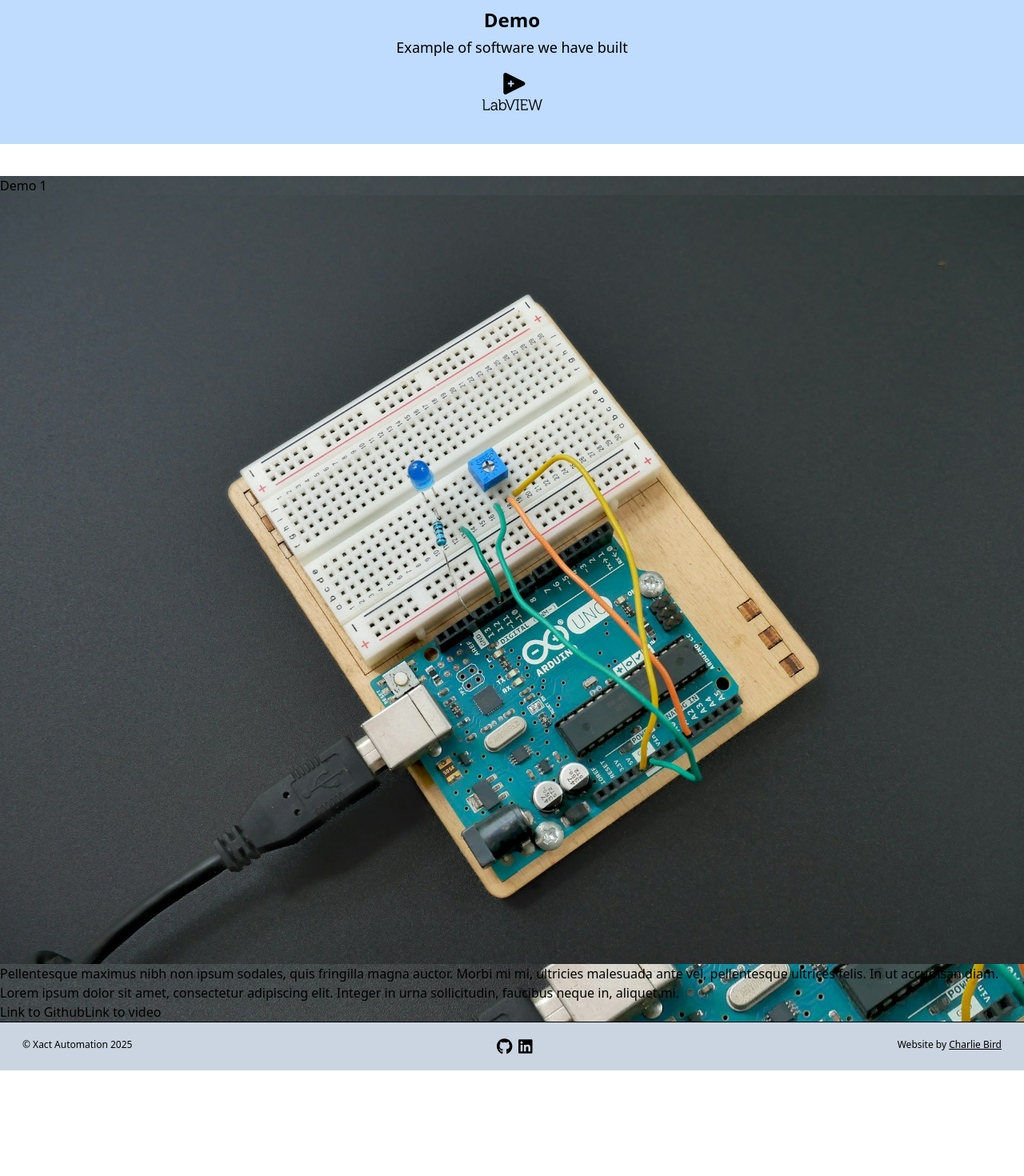
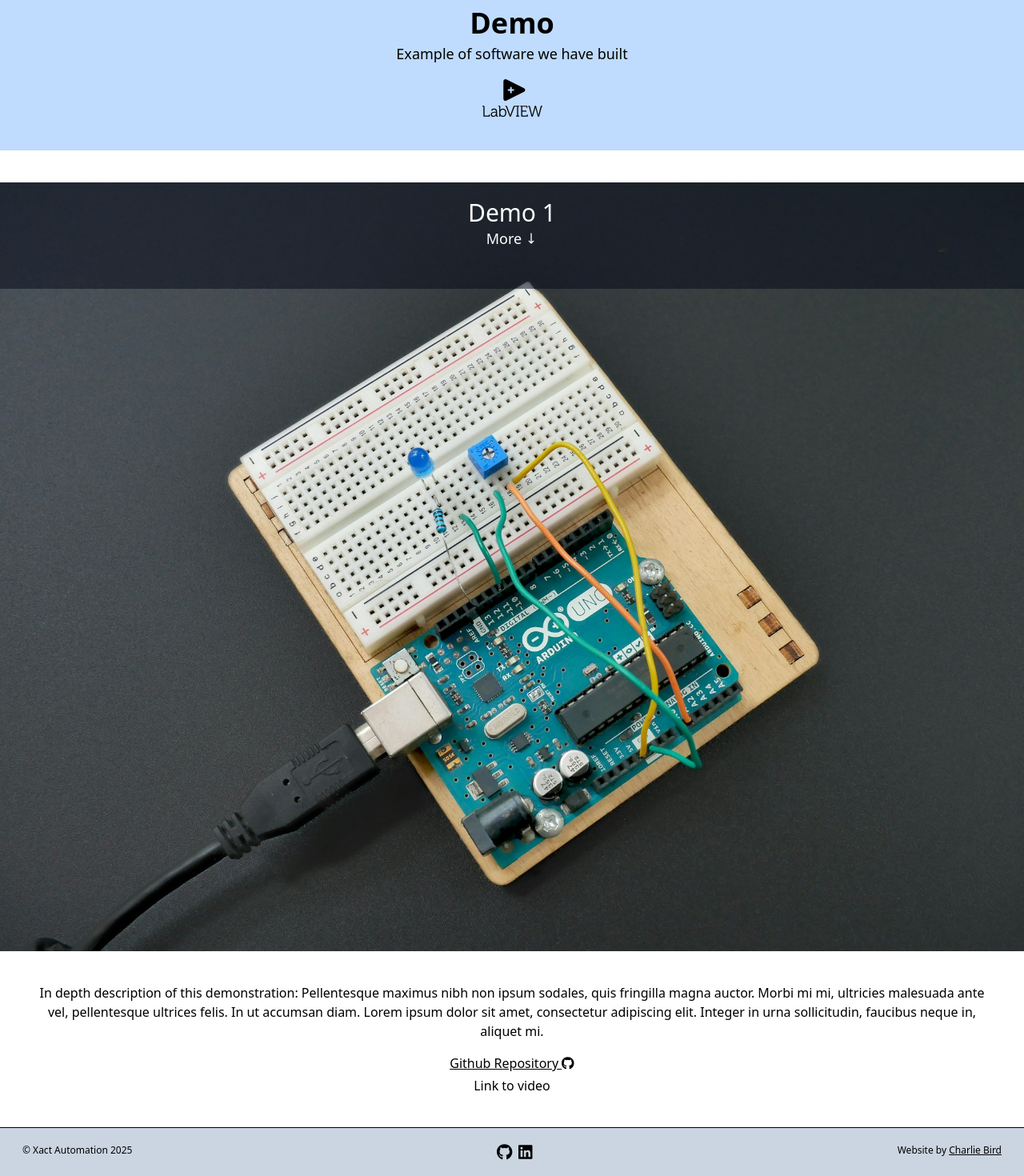
Before and after one commit to cbvvrd/xact-dev, a React (Vite) app: page /demo in a window 1280 px wide. Shown: the part 148-1618 px from the top of the page at 80% size. Before the commit the page ends 1486 px from the top, so only its background shows below. Built offline with nearby package versions, Linux system fonts and the light colour scheme.

Commit message:
created demos and demoitem components. JS and Styling used to make hover state on the item

```diff
--- a/public/demos.json
+++ b/public/demos.json
@@ -1,9 +1,11 @@
 {
     "demos": [
         {
+            "id": 1,
             "title": "Demo 1",
             "image": "images/vishnu-mohanan-0iRfjG7IGeo-unsplash.jpg",
-            "description": "Pellentesque maximus nibh non ipsum sodales, quis fringilla magna auctor. Morbi mi mi, ultricies malesuada ante vel, pellentesque ultrices felis. In ut accumsan diam. Lorem ipsum dolor sit amet, consectetur adipiscing elit. Integer in urna sollicitudin, faucibus neque in, aliquet mi.",
+            "overview": "A brief overview of this demo",
+            "description": "In depth description of this demonstration: Pellentesque maximus nibh non ipsum sodales, quis fringilla magna auctor. Morbi mi mi, ultricies malesuada ante vel, pellentesque ultrices felis. In ut accumsan diam. Lorem ipsum dolor sit amet, consectetur adipiscing elit. Integer in urna sollicitudin, faucibus neque in, aliquet mi.",
             "github": "https://github.com/",
             "video": "https://www.youtube.com/watch?v=I76wvt0aEE4"
         }
--- a/src/components/About/index.jsx
+++ b/src/components/About/index.jsx
@@ -6,10 +6,10 @@ function About() {
         <>
             <div className="flex flex-col items-center text-center gap-5 px-5 mt-10 py-7 bg-blue-100 md:px-48">
                 <h3 className="text-2xl font-semibold">About Us</h3>
-                <p className="md:text-lg">Lorem ipsum dolor sit amet consectetur adipisicing elit. Facere iure quod recusandae modi at doloribus laudantium quasi optio tempora numquam laborum voluptatibus expedita, sunt, rerum sint! Animi modi qui iusto.</p>
+                <p className="md:text-lg">Xact Developments are here to help you find automation solutions. Facere iure quod recusandae modi at doloribus laudantium quasi optio tempora numquam laborum voluptatibus expedita, sunt, rerum sint! Animi modi qui iusto.</p>
                 <SiLabview size={100}/>
                 <p className="md:text-lg">Aliquam commodo consectetur lorem, hendrerit pellentesque eros rutrum vel. Morbi ut vulputate eros. Phasellus fringilla enim id facilisis interdum. Duis venenatis lacus at ante iaculis, sit amet blandit dui dignissim. Aliquam dapibus neque vitae aliquet tristique. Aenean ut massa eleifend ligula imperdiet malesuada et quis justo. </p>
-                <div className="bg-green-400 text-center mx-10 rounded-xl border-4 border-green-600 bg-opacity-50 p-1 md:mt-5">
+                <div className="bg-green-400 text-center mx-10 rounded-xl border-4 border-green-600 bg-opacity-50 hover:bg-green-100 hover:text-amber-600 duration-150 p-1 md:mt-5">
                     <Link to="/demo" className="text-4xl font-semibold p-4">See a Demo</Link>
                 </div>
             </div>
--- a/src/components/DemoItem/index.jsx
+++ b/src/components/DemoItem/index.jsx
@@ -1,12 +1,43 @@
+import { faGithub } from "@fortawesome/free-brands-svg-icons";
+import { FontAwesomeIcon } from "@fortawesome/react-fontawesome";
+import { useState } from "react";
+import { HiOutlineArrowNarrowDown } from "react-icons/hi";
 
-function DemoItem({title, image, description, github, video}) {
+function DemoItem({title, image, overview, description, github, video}) {
+
+    const [hiddenText, setHiddenText] = useState(true);
+
+    const hoverOnBox = () => {
+        setTimeout( () => {setHiddenText(false)}, 150);
+    }
+
+    const hoverOffBox = () => {
+        setTimeout( () => {setHiddenText(true)}, 50);
+    }
+
     return (
-        <div style={{ backgroundImage: `url(${image})` }} >
-            <h3>{title}</h3>
-            <img src={image} />
-            <p>{description}</p>
-            <a href={github} target="_blank">Link to Github</a>
-            <a href={video} target="_blank">Link to video</a>
+        <div className="flex flex-col items-center">
+            <div className="flex flex-col items-center">
+                <img src={image} alt="a background image of the demo project" />
+                <div onMouseEnter={hoverOnBox} onMouseLeave={hoverOffBox} className="absolute flex flex-col pt-5 items-center bg-slate-950 text-white bg-opacity-50 w-full h-1/6 hover:h-64 duration-150 text-center">
+                    <h3 className="text-3xl">{title}</h3>
+                    <div className="flex items-center gap-1">
+                        <p className="text-lg ">More </p>
+                        <HiOutlineArrowNarrowDown />
+                    </div>
+                    {}
+                    <div className="mt-10">
+                        {hiddenText ? <></> : <p>{overview}</p> }
+                    </div>
+                </div>
+
+
+            </div>
+            <div className="flex flex-col items-center m-10 gap-1">
+                <p className="text-center mb-3">{description}</p>
+                <a href={github} target="_blank" className="underline">Github Repository <FontAwesomeIcon icon={faGithub} /> </a>
+                <a href={video} target="_blank">Link to video</a>
+            </div>
         </div>
     );
 }
--- a/src/components/Demos/index.jsx
+++ b/src/components/Demos/index.jsx
@@ -16,7 +16,14 @@ function Demos() {
     return (
         <div>
             {demos.map(demo =>
-                <DemoItem title={demo.title} image={demo.image} description={demo.description} github={demo.github} video={demo.video}/>
+                <DemoItem key={demo.id}
+                          id={demo.id}
+                          title={demo.title}
+                          image={demo.image}
+                          overview={demo.overview}
+                          description={demo.description}
+                          github={demo.github}
+                          video={demo.video}/>
             )}
         </div>
     );
--- a/src/components/DemosTitle/index.jsx
+++ b/src/components/DemosTitle/index.jsx
@@ -3,8 +3,8 @@ import { SiLabview } from "react-icons/si";
 function DemosTitle() {
     return (
         <div className="flex flex-col items-center text-center gap-1 my-5 py-7 bg-blue-200 md:my-10">
-            <h1 className="text-2xl font-semibold">Demo</h1>
-            <p className="md:text-lg">Example of software we have built </p>
+            <h1 className="text-2xl font-semibold md:text-4xl">Demo</h1>
+            <p className="md:text-lg md:text-2xl">Example of software we have built </p>
             <SiLabview size={75}/>
         </div>
     );
```
